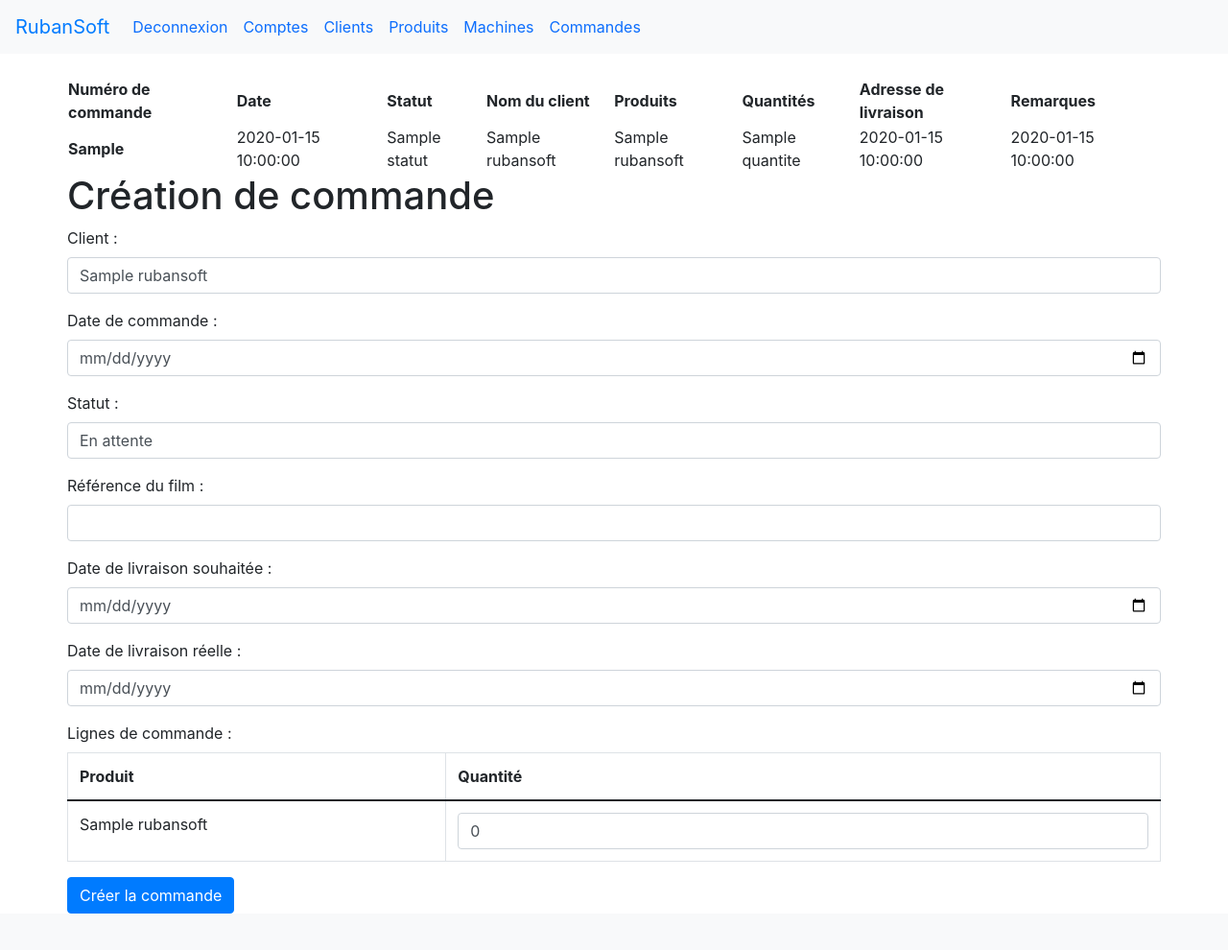
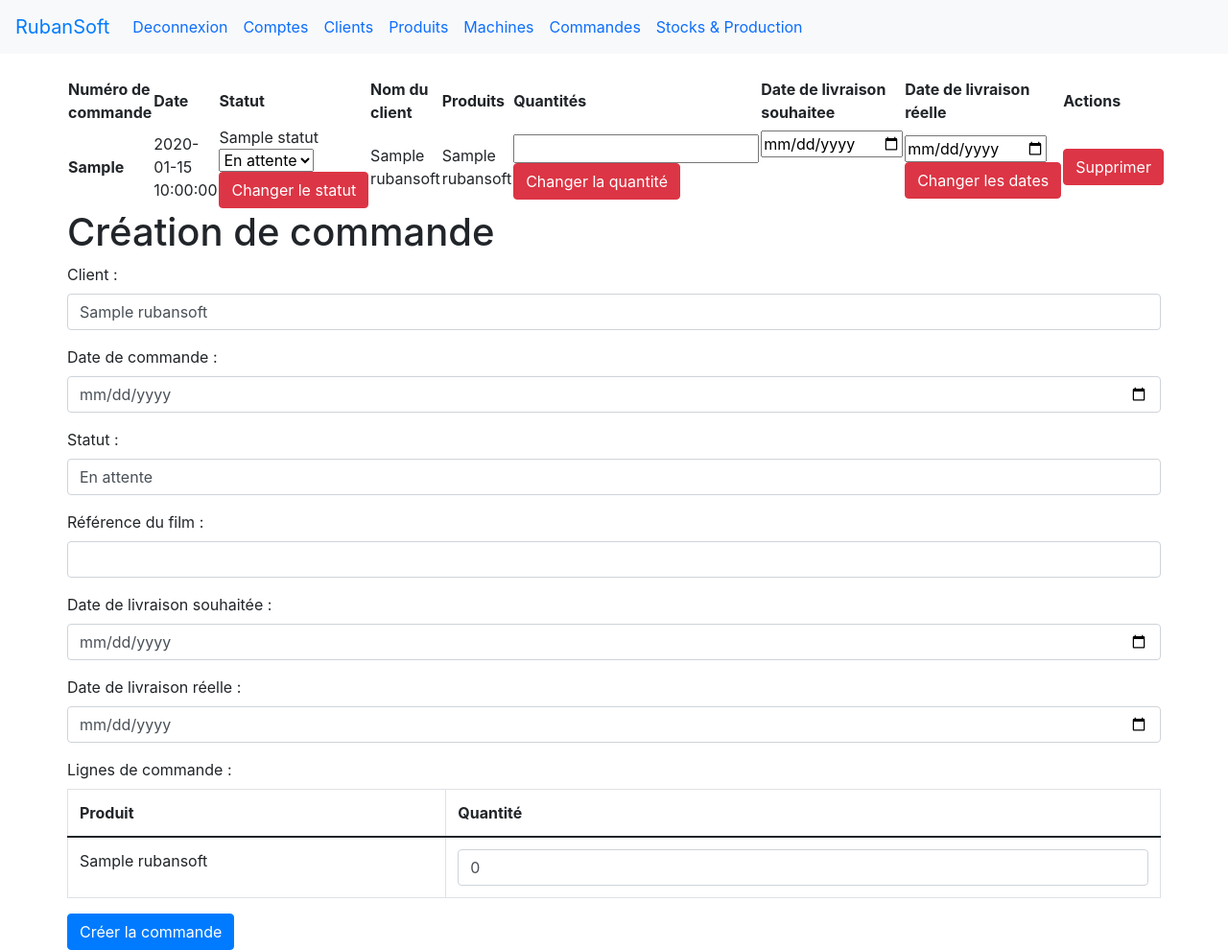
Before and after one commit to TWR-RWT/Bloc_1, a Flask app: page /commandes/ in a window 1280 px wide. Shown: the whole page at 96% size. Before the commit the page ends 952 px from the top, so only its background shows below. Run offline with Flask 3, Linux system fonts and the light colour scheme; the visitor is signed in with stand-in values (Sample User, id 1); a database or web service that is not in the repository returns one stand-in record (values such as "Sample title"); some libraries are stand-ins or nearby versions.

Commit message:
last features

```diff
--- a/app/authentification.py
+++ b/app/authentification.py
@@ -28,8 +28,8 @@ def create_user():
         try:
             with get_db() as conn:
                 with conn.cursor() as cur:
-                    cur.execute("INSERT INTO rubansoft.users (username, password) VALUES (%s, %s)", (username, hashed_password))
-                    #conn.commit()
+                    cur.execute("INSERT INTO rubansoft.accounts (username, password) VALUES (%s, %s)", (username, hashed_password))
+                    conn.commit()
                     cur.close()#
                     #conn.close()#
             flash('Compte créée avec succès')
@@ -47,7 +47,7 @@ def login():
         with get_db() as conn:
             with conn.cursor() as cur:
                 cur.execute("""
-                        SELECT * FROM assurerplus.accounts
+                        SELECT * FROM rubansoft.accounts
                         WHERE username = %s
                     """, (username,))
                 user = cur.fetchone()
--- a/app/main.py
+++ b/app/main.py
@@ -1,6 +1,6 @@
 #! C:\Users\tgp\AppData\Local\Programs\Python\Python310\python.exe
 from app import app, request, render_template, flash, redirect, url_for, get_db, token_required_auth
-from flask import render_template, request, redirect, url_for, flash
+from flask import render_template, request, redirect, url_for, flash, abort
 
 
 ###################### Clients ############################
@@ -48,6 +48,31 @@ def clients():
             cur.close()
     return render_template('/main/clients.html', clients=clients)
 
+@app.route('/modifier_client/<int:id>', methods=['POST'])
+@token_required_auth
+def modifier_client(id):
+    nom = request.form['nom_client']
+    prenom = request.form['prenom_client']
+    email = request.form['email_client']
+    siret = request.form['siret']
+    with get_db() as conn:
+        with conn.cursor() as cur:
+            cur.execute('UPDATE rubansoft.client SET nom=%s, prenom=%s, email=%s, siret=%s WHERE id_client=%s',
+                        (nom, prenom, email, siret, id))
+            conn.commit()
+    flash('Le client a été modifié avec succès')
+    return redirect(url_for('clients'))
+
+@app.route('/supprimer_client/<int:id>', methods=['POST'])
+@token_required_auth
+def supprimer_client(id):
+    with get_db() as conn:
+        with conn.cursor() as cur:
+            cur.execute('DELETE FROM rubansoft.client WHERE id_client=%s', (id,))
+            conn.commit()
+    flash('Le client a été supprimé avec succès')
+    return redirect(url_for('clients'))
+
 ###############
 @app.route('/products')
 @token_required_auth
@@ -78,6 +103,33 @@ def create_product():
                 return redirect(url_for('index'))
     return redirect(url_for('get_products'))
 
+@app.route('/modifier_produit/<int:id>', methods=['POST'])
+def modifier_produit(id):
+    with get_db() as conn:
+        with conn.cursor() as cur:
+            cur.execute('SELECT * FROM rubansoft.produit WHERE id_produit = %s', (id,))
+            produit = cur.fetchone()
+            if not produit:
+                abort(404)
+            else:
+                nom_produit = request.form['nom_produit']
+                prix_unitaire = request.form['prix_unitaire']
+                cur.execute('UPDATE rubansoft.produit SET nom_produit = %s, prix_unitaire = %s WHERE id_produit = %s',
+                            (nom_produit, prix_unitaire, id))
+                conn.commit()
+    return redirect(url_for('get_products'))
+
+
+@app.route('/supprimer_produit/<int:produit_id>', methods=['POST'])
+@token_required_auth
+def supprimer_produit(produit_id):
+    with get_db() as conn:
+        with conn.cursor() as cur:
+            cur.execute('DELETE FROM rubansoft.produit WHERE id_produit=%s', (produit_id,))
+            conn.commit()
+    flash('Le produit a été supprimé avec succès')
+    return redirect(url_for('get_products'))
+
 ########## machine ##########
 @app.route('/machines')
 @token_required_auth
@@ -104,6 +156,15 @@ def add_machine():
                 return redirect(url_for('index'))
     return redirect(url_for('get_machines'))
 
+@app.route('/machines/supprimer/<int:machine_id>', methods=['POST'])
+@token_required_auth
+def supprimer_machine(machine_id):
+    with get_db() as conn:
+        with conn.cursor() as cur:
+            cur.execute('DELETE FROM rubansoft.machine WHERE id_machine = %s', (machine_id,))
+            conn.commit()
+    flash("Machine supprimée avec succès", "success")
+    return redirect(url_for('get_machines'))
 
 ########## commande ##########
 @app.route('/commandes/', methods=['GET'])
@@ -128,7 +189,8 @@ def get_orders():
                 produit.nom_produit,
                 ligne_de_commande.quantite,
                 date_livraison_souhaitee,
-                date_livraison_reelle
+                date_livraison_reelle,
+                ligne_de_commande.id_produit
                 FROM rubansoft.commande
                 JOIN rubansoft.client ON commande.id_client = client.id_client
                 JOIN rubansoft.ligne_de_commande ON commande.id_commande = ligne_de_commande.id_commande
@@ -200,3 +262,219 @@ def add_order():
 
     # Affichage du formulaire pour créer une nouvelle commande
     return redirect(url_for('get_orders'))
+
+@app.route('/supprimer_ligne_de_commande/<int:commande_id>/<int:produit_id>', methods=['POST', 'GET'])
+@token_required_auth
+def supprimer_ligne_de_commande(commande_id, produit_id):
+    with get_db() as conn:
+        with conn.cursor() as cur:
+            cur.execute('DELETE FROM rubansoft.ligne_de_commande WHERE id_commande=%s AND id_produit=%s',
+                        (commande_id, produit_id))
+            conn.commit()
+
+            # Vérifier si la commande a d'autres lignes de commandes
+            cur.execute('SELECT COUNT(*) FROM rubansoft.ligne_de_commande WHERE id_commande=%s', (commande_id,))
+            ligne_commandes_count = cur.fetchone()[0]
+
+            # Si la commande n'a plus de lignes de commandes, supprimer la commande aussi
+            if ligne_commandes_count == 0:
+                cur.execute('DELETE FROM rubansoft.commande WHERE id_commande=%s', (commande_id,))
+                conn.commit()
+
+            flash('Ligne de commande supprimée avec succès.', 'success')
+            return redirect(url_for('get_orders'))
+
+
+# Route pour modifier la quantité d'une ligne de commande
+@app.route('/modifier_quantite_ligne_de_commande/<int:commande_id>/<int:produit_id>', methods=['POST'])
+@token_required_auth
+def modifier_quantite_ligne_de_commande(commande_id, produit_id):
+    if request.method == 'POST':
+        nouvelle_quantite = int(request.form['quantite'])  # Obtenir la nouvelle quantité à partir du formulaire
+
+        if nouvelle_quantite <= 0:
+            # Si la nouvelle quantité est égale à 0 ou moins, utiliser la route pour supprimer la ligne de commande
+            return redirect(url_for('supprimer_ligne_de_commande', commande_id=commande_id, produit_id=produit_id))
+        else:
+            # Mettre à jour la quantité dans la base de données
+            with get_db() as conn:
+                with conn.cursor() as cur:
+                    # Exécuter la requête de mise à jour de la quantité
+                    cur.execute('UPDATE rubansoft.ligne_de_commande SET quantite = %s WHERE id_commande = %s AND id_produit = %s',
+                                (nouvelle_quantite, commande_id, produit_id))
+                    conn.commit()  # Valider la transaction
+                    flash('Quantité modifiée avec succès.', 'success')
+
+            return redirect(url_for('get_orders'))  # Rediriger vers la page d'affichage des commandes
+
+    # Retourner une erreur si la méthode HTTP n'est pas POST
+    return 'Erreur: Cette route accepte uniquement les requêtes POST.'
+
+
+@app.route('/changer_statut_commande/<int:commande_id>', methods=['POST'])
+@token_required_auth
+def changer_statut_commande(commande_id):
+    if request.method == 'POST':
+        statut = request.form['statut']  # Récupérer le statut du formulaire
+        with get_db() as conn:
+            with conn.cursor() as cur:
+                # Mettre à jour le statut de la commande dans la base de données
+                cur.execute("UPDATE rubansoft.commande SET statut = %s WHERE id_commande = %s", (statut, commande_id))
+                conn.commit()
+                flash('Statut de la commande mis à jour avec succès', 'success')
+        return redirect(url_for('get_orders'))
+
+@app.route('/modifier_dates_livraison_commande/<int:commande_id>', methods=['POST'])
+@token_required_auth
+def modifier_dates_livraison_commande(commande_id):
+    if request.method == 'POST':
+        date_livraison_souhaitee = request.form['date_livraison_souhaitee']  # Récupérer la date de livraison souhaitée du formulaire
+        date_livraison_reelle = request.form['date_livraison_reelle']  # Récupérer la date de livraison réelle du formulaire
+        with get_db() as conn:
+            with conn.cursor() as cur:
+                # Mettre à jour les dates de livraison de la commande dans la base de données
+                cur.execute("UPDATE rubansoft.commande SET date_livraison_souhaitee = %s, date_livraison_reelle = %s WHERE id_commande = %s", (date_livraison_souhaitee or None, date_livraison_reelle or None, commande_id))
+                conn.commit()
+                flash('Dates de livraison de la commande mises à jour avec succès', 'success')
+        return redirect(url_for('get_orders'))
+
+########## stocks ##########
+@app.route('/stocks')
+@token_required_auth
+def get_stocks():
+    with get_db() as conn:
+        with conn.cursor() as cur:
+            cur.execute("""
+                SELECT stock.id_stock, stock.id_produit, produit.nom_produit, stock.quantite
+                FROM rubansoft.stock
+                INNER JOIN rubansoft.produit ON stock.id_produit = produit.id_produit
+                ORDER BY produit.nom_produit
+            """)
+            stocks = cur.fetchall()
+            #print(f"stocks: {stocks}")
+            cur.close()
+
+    # Récupérer la liste des produits
+    with get_db() as conn:
+        with conn.cursor() as cur:
+            cur.execute("SELECT * FROM rubansoft.machine ORDER BY nom")
+            machines = cur.fetchall()
+
+    with get_db() as conn:
+        with conn.cursor() as cur:
+            cur.execute("SELECT id_produit, nom_produit FROM rubansoft.produit ORDER BY nom_produit")
+            produits = cur.fetchall()
+
+    with get_db() as conn:
+        with conn.cursor() as cur:
+            cur.execute("""
+                SELECT production.id_production, machine.nom, produit.nom_produit, production.Date_debut_production, production.Date_fin_production
+                FROM rubansoft.production
+                INNER JOIN rubansoft.machine ON production.id_machine = machine.id_machine
+                INNER JOIN rubansoft.produit ON production.id_produit = produit.id_produit
+                ORDER BY production.Date_debut_production DESC
+            """)
+            productions = cur.fetchall()
+            print(f"productions: {productions}")
+            cur.close()
+
+    return render_template('/main/stocks_production.html', stocks=stocks, produits=produits, productions=productions, machines=machines)
+
+@app.route('/stocks/nouveau', methods=['GET', 'POST'])
+@token_required_auth
+def ajouter_stock():
+    if request.method == 'POST':
+        produit_id = request.form['produit_id']
+        quantite = request.form['quantite']
+        # Insérer les données du nouveau stock dans la base de données
+        with get_db() as conn:
+            with conn.cursor() as cur:
+                cur.execute("""
+                    INSERT INTO rubansoft.stock (id_produit, quantite)
+                    VALUES (%s, %s)
+                """, (produit_id, quantite))
+                conn.commit()
+        flash('Le stock a été créé avec succès', 'success')
+        return redirect(url_for('get_stocks'))
+
+    # Afficher le formulaire de création de stock
+    return redirect(url_for('get_stocks'))
+
+@app.route('/stocks/<int:id_stock>/supprimer', methods=['POST'])
+@token_required_auth
+def supprimer_stock(id_stock):
+    # Supprimer le stock correspondant de la base de données
+    with get_db() as conn:
+        with conn.cursor() as cur:
+            cur.execute("""
+                DELETE FROM rubansoft.stock WHERE id_stock=%s
+            """, (id_stock,))
+            conn.commit()
+    flash('Le stock a été supprimé avec succès', 'success')
+    return redirect(url_for('get_stocks'))
+
+@app.route('/stocks/<int:id_stock>/modifier', methods=['POST'])
+@token_required_auth
+def update_stock(id_stock):
+    quantite = request.form['quantite']
+    with get_db() as conn:
+        with conn.cursor() as cur:
+            cur.execute("UPDATE rubansoft.stock SET quantite=%s WHERE id_stock=%s", (quantite, id_stock))
+            conn.commit()
+    flash('Le stock a été modifié avec succès', 'success')
+    return redirect(url_for('get_stocks'))
+
+########## productions ##########
+@app.route('/productions/nouveau', methods=['GET', 'POST'])
+@token_required_auth
+def ajouter_production():
+    if request.method == 'POST':
+        date_debut_production = request.form['date_debut_production']
+        date_fin_production = request.form['date_fin_production']
+        produit_id = request.form['produit_id']
+        machine_id = request.form['machine_id']
+        # Insérer les données de la nouvelle production dans la base de données
+        with get_db() as conn:
+            with conn.cursor() as cur:
+                cur.execute("""
+                    INSERT INTO rubansoft.production (date_debut_production, date_fin_production, id_produit, id_machine)
+                    VALUES (%s, %s, %s, %s)
+                """, (date_debut_production, date_fin_production or None, produit_id, machine_id))
+                conn.commit()
+        flash('La production a été créée avec succès', 'success')
+        return redirect(url_for('get_stocks'))
+
+    flash('Une erreur est survenue lors de la création de la production', 'danger')
+    return redirect(url_for('get_stocks'))
+
+@app.route('/productions/supprimer/<int:id>', methods=['POST', 'DELETE'])
+def supprimer_production(id):
+    with get_db() as conn:
+        with conn.cursor() as cur:
+            cur.execute("DELETE FROM rubansoft.production WHERE id_production=%s", (id,))
+            conn.commit()
+    flash("La production a été supprimée avec succès.")
+    return redirect(url_for('get_stocks'))
+
+@app.route('/modifier_production/<int:id_production>', methods=['GET', 'POST'])
+def modifier_production(id_production):
+    with get_db() as conn:
+        with conn.cursor() as cur:
+            # Récupérer la production à modifier
+            cur.execute("SELECT * FROM rubansoft.production WHERE id_production = %s", (id_production,))
+            production = cur.fetchone()
+            if not production:
+                flash(f"La production avec l'identifiant {id_production} n'existe pas", "danger")
+                return redirect(url_for('get_stocks'))
+
+            if request.method == 'POST':
+                # Récupérer la nouvelle date_fin_production depuis le formulaire
+                nouvelle_date_fin = request.form.get('date_fin_production')
+
+                # Mettre à jour la date_fin_production dans la base de données
+                cur.execute("UPDATE rubansoft.production SET date_fin_production = %s WHERE id_production = %s", (nouvelle_date_fin or None, id_production))
+                conn.commit()
+                flash("La production a été modifiée avec succès", "success")
+                return redirect(url_for('get_stocks'))
+
+    return redirect(url_for('get_stocks'))
--- a/app/templates/includes/navbar.html
+++ b/app/templates/includes/navbar.html
@@ -23,6 +23,9 @@
         <li class="nav-item">
             <a class="nav-item nav-link" href="{{ url_for('get_orders') }}">Commandes</a>
         </li>
+        <li class="nav-item">
+            <a class="nav-item nav-link" href="{{ url_for('get_stocks')}}">Stocks & Production</a>
+        </li>
         {% else %}
         <li class="nav-item">
             <a class="nav-item nav-link" href="{{ url_for('index') }}">Connexion</a>
--- a/app/templates/main/commandes.html
+++ b/app/templates/main/commandes.html
@@ -10,8 +10,9 @@
       <th scope="col">Nom du client</th>
       <th scope="col">Produits</th>
       <th scope="col">Quantités</th>
-      <th scope="col">Adresse de livraison</th>
-      <th scope="col">Remarques</th>
+      <th scope="col">Date de livraison souhaitee</th>
+      <th scope="col">Date de livraison réelle</th>
+      <th scope="col">Actions</th>
     </tr>
   </thead>
   <tbody>
@@ -19,12 +20,41 @@
       <tr>
         <th scope="row">{{ commande[0] }}</th>
         <td>{{ commande[1] }}</td>
-        <td>{{ commande[2] }}</td>
-        <td>{{ commande[3] }}</td>
+        <td>{{ commande[2] }}
+          <form method="post" action="{{ url_for('changer_statut_commande', commande_id=commande[0]) }}" class="statut-commande-form">
+            <select name="statut">
+              <option value="en attente" {% if commande[2] == 'en attente' %}selected{% endif %}>En attente</option>
+              <option value="en cours" {% if commande[2] == 'en cours' %}selected{% endif %}>En cours</option>
+              <option value="terminé" {% if commande[2] == 'terminé' %}selected{% endif %}>Terminé</option>
+            </select>
+            <button type="submit" class="btn btn-danger">Changer le statut</button>
+          </form>
+        </td>
+        <td>
+          {{ commande[3] }}
+        </td>
         <td>{{ commande[4] }}</td>
-        <td>{{ commande[5] }}</td>
-        <td>{{ commande[6] }}</td>
-        <td>{{ commande[7] }}</td>
+        <td>
+          <form method="post" action="{{ url_for('modifier_quantite_ligne_de_commande', commande_id=commande[0], produit_id=commande[8]) }}" class="ligne-de-commande-form">
+            <input type="number" name="quantite" value="{{ commande[5] }}" min="0" step="1"> <!-- Champ d'entrée de texte pour la quantité -->
+            <button type="submit" class="btn btn-danger">Changer la quantité</button>
+          </form>
+        </td>
+        <td>
+          <form method="post" action="{{ url_for('modifier_dates_livraison_commande', commande_id=commande[0]) }}" class="dates-livraison-form">
+            <input type="date" name="date_livraison_souhaitee" value="{{ commande[6] }}"> <!-- Champ d'entrée de texte pour la date de livraison souhaitée -->
+            <br><br><br>
+          </td>
+          <td>
+            <input type="date" name="date_livraison_reelle" value="{{ commande[7] }}"> <!-- Champ d'entrée de texte pour la date de livraison réelle -->
+            <button type="submit" class="btn btn-danger">Changer les dates</button>
+          </form>
+        </td>
+        <td>
+          <form method="post" action="{{ url_for('supprimer_ligne_de_commande', commande_id=commande[0], produit_id=commande[8]) }}">
+            <button type="submit" class="btn btn-danger">Supprimer</button>
+          </form>
+        </td>
       </tr>
     {% endfor %}
   </tbody>
--- a/app/templates/main/machines.html
+++ b/app/templates/main/machines.html
@@ -7,6 +7,7 @@
     <tr>
       <th>ID</th>
       <th>Nom</th>
+      <th>Action</th>
     </tr>
   </thead>
   <tbody>
@@ -14,6 +15,11 @@
       <tr>
         <td>{{ machine[0] }}</td>
         <td>{{ machine[1] }}</td>
+        <td>
+          <form method="POST" action="{{ url_for('supprimer_machine', machine_id=machine[0]) }}">
+            <button type="submit" class="btn btn-danger">Supprimer</button>
+          </form>
+        </td>
       </tr>
     {% endfor %}
   </tbody>
```
Also changed, not shown: app/templates/main/clients.html (+16 -5 lines), app/templates/main/produits.html (+18 -2 lines), app/templates/main/stocks_production.html (added, +135 -0 lines).
